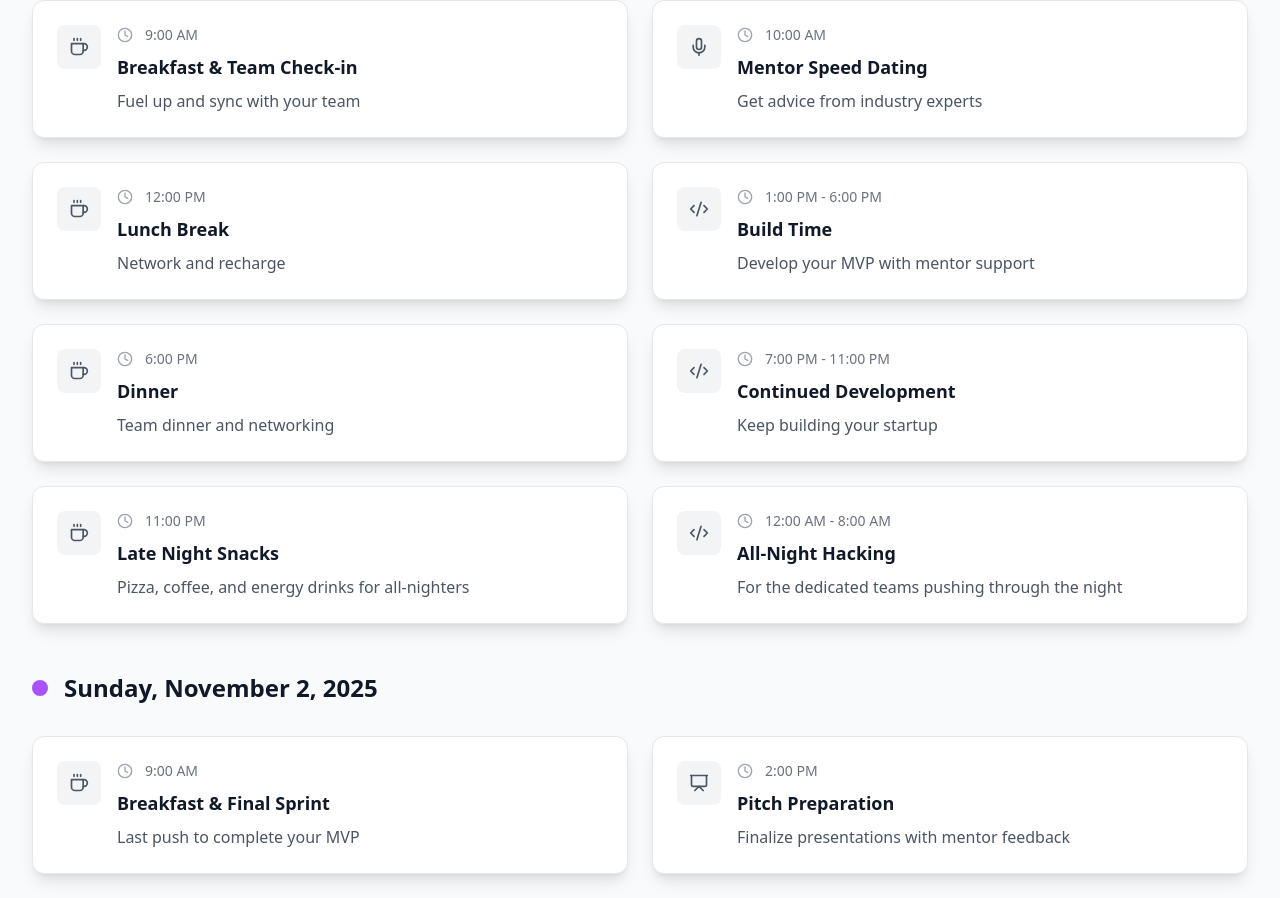
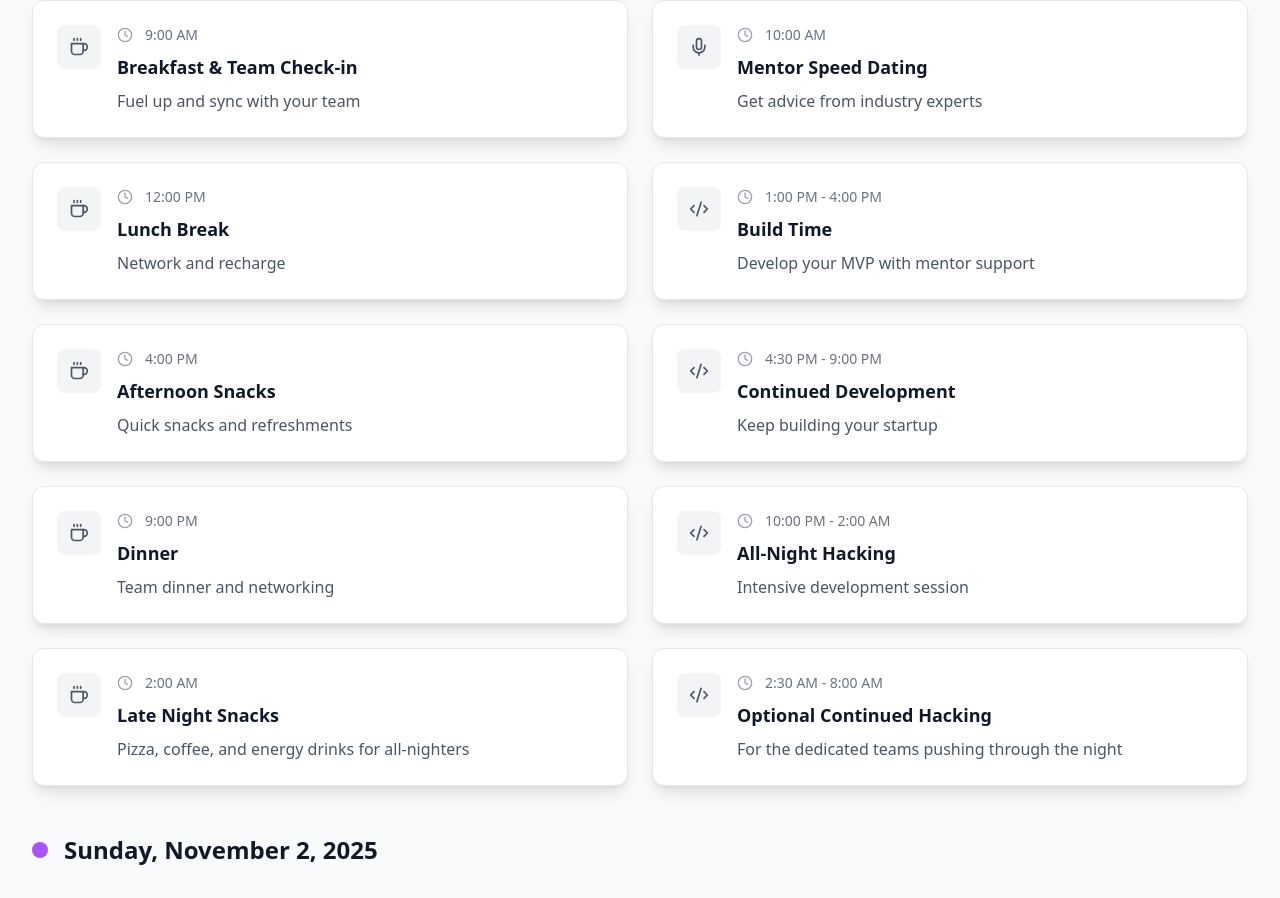
Before and after one commit to shiva-karan-k/SW-Website, a React (Vite) app: page / in a window 1280 px wide. Shown: the part 2946-3844 px from the top of the page. Built offline with nearby package versions, Linux system fonts and the light colour scheme.

Commit message:
Update meal timing: dinner at 9pm, snacks at 2am, add 4pm afternoon snacks

```diff
--- a/src/components/Schedule.tsx
+++ b/src/components/Schedule.tsx
@@ -35,13 +35,13 @@ const Schedule = () => {
           icon: Coffee
         },
         {
-          time: "8:00 PM",
+          time: "9:00 PM",
           title: "Dinner",
           description: "Refuel with a hearty dinner",
           icon: Coffee
         },
         {
-          time: "11:00 PM",
+          time: "2:00 AM",
           title: "Late Night Snacks",
           description: "Coffee, snacks, and energy for the night owls",
           icon: Coffee
@@ -71,32 +71,44 @@ const Schedule = () => {
           icon: Coffee
         },
         {
-          time: "1:00 PM - 6:00 PM",
+          time: "1:00 PM - 4:00 PM",
           title: "Build Time",
           description: "Develop your MVP with mentor support",
           icon: Code2
         },
         {
-          time: "6:00 PM",
+          time: "4:00 PM",
+          title: "Afternoon Snacks",
+          description: "Quick snacks and refreshments",
+          icon: Coffee
+        },
+        {
+          time: "4:30 PM - 9:00 PM",
+          title: "Continued Development",
+          description: "Keep building your startup",
+          icon: Code2
+        },
+        {
+          time: "9:00 PM",
           title: "Dinner",
           description: "Team dinner and networking",
           icon: Coffee
         },
         {
-          time: "7:00 PM - 11:00 PM",
-          title: "Continued Development",
-          description: "Keep building your startup",
+          time: "10:00 PM - 2:00 AM",
+          title: "All-Night Hacking",
+          description: "Intensive development session",
           icon: Code2
         },
         {
-          time: "11:00 PM",
+          time: "2:00 AM",
           title: "Late Night Snacks",
           description: "Pizza, coffee, and energy drinks for all-nighters",
           icon: Coffee
         },
         {
-          time: "12:00 AM - 8:00 AM",
-          title: "All-Night Hacking",
+          time: "2:30 AM - 8:00 AM",
+          title: "Optional Continued Hacking",
           description: "For the dedicated teams pushing through the night",
           icon: Code2
         }
```
